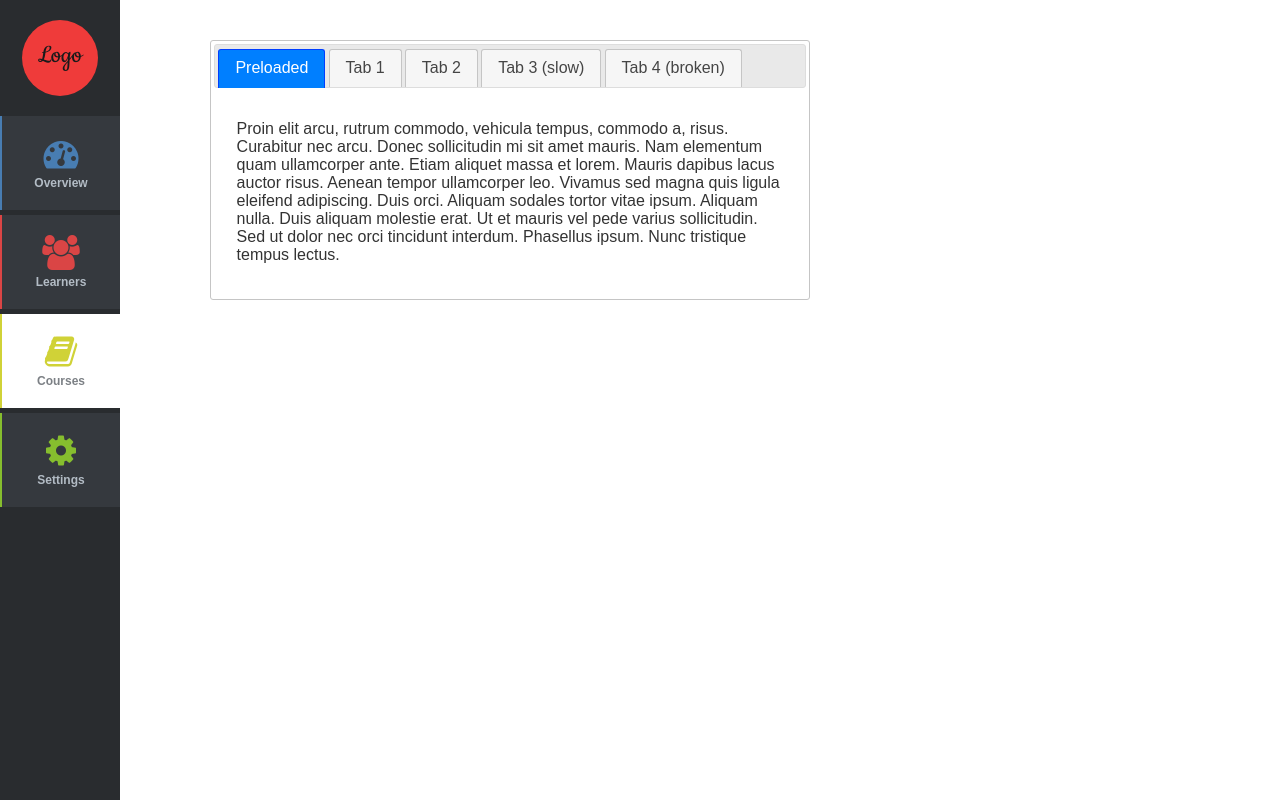
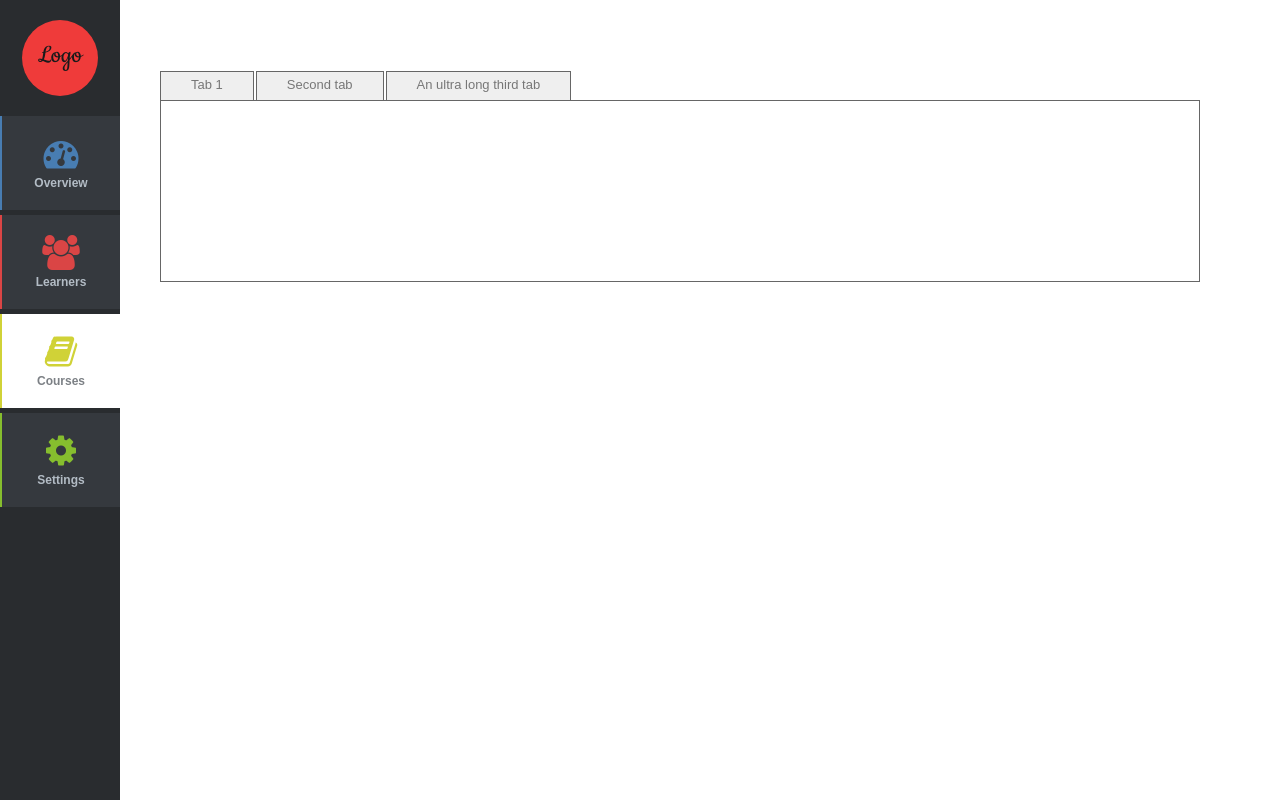
Before and after one commit to thiliniperera/MOOCers, a Flask app: page /courses in a window 1280 px wide. Run offline with Flask 2, Linux system fonts and the light colour scheme; some libraries are stand-ins or nearby versions.

Commit message:
Tab UI added to the courses page

```diff
--- a/Server/Server.py
+++ b/Server/Server.py
@@ -26,9 +26,6 @@ def courses():
 def platform():
     return render_template('platform.html')
 
-@app.route('/test')
-def test():
-    return render_template('child_page.html')
 
 @app.route('/learners')
 def learners():
@@ -55,7 +52,7 @@ def readDF():
     initialFile = 'static/assets/students.csv'
 
     df = pd.read_csv(initialFile, nrows=200)
-    return df.to_json()
+    return df.to_html()
 
 @app.route('/user')
 def getUser():
--- a/Server/static/css/sidebar-left.css
+++ b/Server/static/css/sidebar-left.css
@@ -2,9 +2,8 @@
 
 .main-content {
 	font-family: Arial, Helvetica, sans-serif;
-	max-width: 600px;
-	padding-top: 40px;
-	margin: 0 0 40px 210px;
+	padding-top: 20px;
+	margin: 0 0 40px 80px;
 }
 
 .thumbnail {
--- a/Server/static/css/tab_view.css
+++ b/Server/static/css/tab_view.css
@@ -1,11 +1,65 @@
 body {
-	font-family: Arial, Helvetica, sans-serif;
+    padding: 50px 80px;
+    font-family: "Lucida Grande", "bitstream vera sans", "trebuchet ms", sans-serif, verdana
 }
 
-table {
-	font-size: 1em;
+a:active {
+    outline: none
 }
 
-.ui-draggable, .ui-droppable {
-	background-position: top;
+:focus {
+    -moz-outline-style: none
 }
+
+ul.css-tabs {
+    margin: 0!important;
+    padding: 0;
+    height: 30px;
+    border-bottom: 1px solid #666
+}
+
+ul.css-tabs li {
+    float: left;
+    padding: 0;
+    margin: 0;
+    list-style-type: none
+}
+
+ul.css-tabs a {
+    float: left;
+    font-size: 13px;
+    display: block;
+    padding: 5px 30px;
+    text-decoration: none;
+    border: 1px solid #666;
+    border-bottom: 0;
+    height: 18px;
+    background-color: #efefef;
+    color: #777;
+    margin-right: 2px;
+    position: relative;
+    top: 1px;
+    outline: 0;
+    -moz-border-radius: 4px 4px 0 0
+}
+
+ul.css-tabs a:hover {
+    background-color: #f7f7f7;
+    color: #333
+}
+
+ul.css-tabs a.current {
+    background-color: #ddd;
+    border-bottom: 1px solid #ddd;
+    color: #000;
+    cursor: default
+}
+
+.css-panes div {
+    display: none;
+    border: 1px solid #666;
+    border-width: 0 1px 1px 1px;
+    min-height: 150px;
+    padding: 15px 20px;
+    /*background-color: #ddd*/
+}
--- a/Server/templates/courses.html
+++ b/Server/templates/courses.html
@@ -1,38 +1,26 @@
 {% extends "base_platform.html" %}
 {% block title %} Courses {% endblock %}
 {% block more_css %}
-	<link rel="stylesheet" href="//code.jquery.com/ui/1.12.1/themes/base/jquery-ui.css">
 <link rel="stylesheet" href="{{ url_for('static', filename = 'css/tab_view.css') }}">
 {% endblock %}
 {% block content %}
-<div id="tabs">
-	<ul>
-		<li><a href="#tabs-1">Preloaded</a></li>
-		<li><a href="/learners">Tab 1</a></li>
-		<li><a href="https://jqueryui.com/resources/demos/tabs/ajax/content2.html">Tab 2</a></li>
-		<li><a href="https://jqueryui.com/resources/demos/tabs/ajax/content3-slow.php">Tab 3 (slow)</a></li>
-		<li><a href="https://jqueryui.com/resources/demos/tabs/ajax/content4-broken.php">Tab 4 (broken)</a></li>
+<ul class="css-tabs">
+  <li><a href="/csv">Tab 1</a></li>
+  <li><a href="/csv">Second tab</a></li>
+  <li><a href="/csv">An ultra long third tab</a></li>
 </ul>
-	<div id="tabs-1">
-		<p>Proin elit arcu, rutrum commodo, vehicula tempus, commodo a, risus. Curabitur nec arcu. Donec sollicitudin mi sit amet mauris. Nam elementum quam ullamcorper ante. Etiam aliquet massa et lorem. Mauris dapibus lacus auctor risus. Aenean tempor ullamcorper leo. Vivamus sed magna quis ligula eleifend adipiscing. Duis orci. Aliquam sodales tortor vitae ipsum. Aliquam nulla. Duis aliquam molestie erat. Ut et mauris vel pede varius sollicitudin. Sed ut dolor nec orci tincidunt interdum. Phasellus ipsum. Nunc tristique tempus lectus.</p>
-	</div>
+
+<!-- single pane. it is always visible -->
+<div class="css-panes">
+  <div style="display:block"></div>
 </div>
 {% endblock %}
 {% block more_js %}
-	<script src="https://code.jquery.com/jquery-1.12.4.js"></script>
-	<script src="https://code.jquery.com/ui/1.12.1/jquery-ui.js"></script>
+  <script src="http://cdn.jquerytools.org/1.2.6/full/jquery.tools.min.js"></script>
 <script>
-	$( function() {
-		$( "#tabs" ).tabs({
-			beforeLoad: function( event, ui ) {
-				ui.jqXHR.fail(function() {
-					ui.panel.html(
-						"Couldn't load this tab. We'll try to fix this as soon as possible. " +
-						"If this wouldn't be a demo." );
+    $(function () {
+        $("ul.css-tabs").tabs("div.css-panes > div", {effect: 'ajax'});
     });
-			}
-		});
-	} );
 </script>
 <script>
     $(function () {
```
Lines whose indentation alone changed are shown as unchanged.
